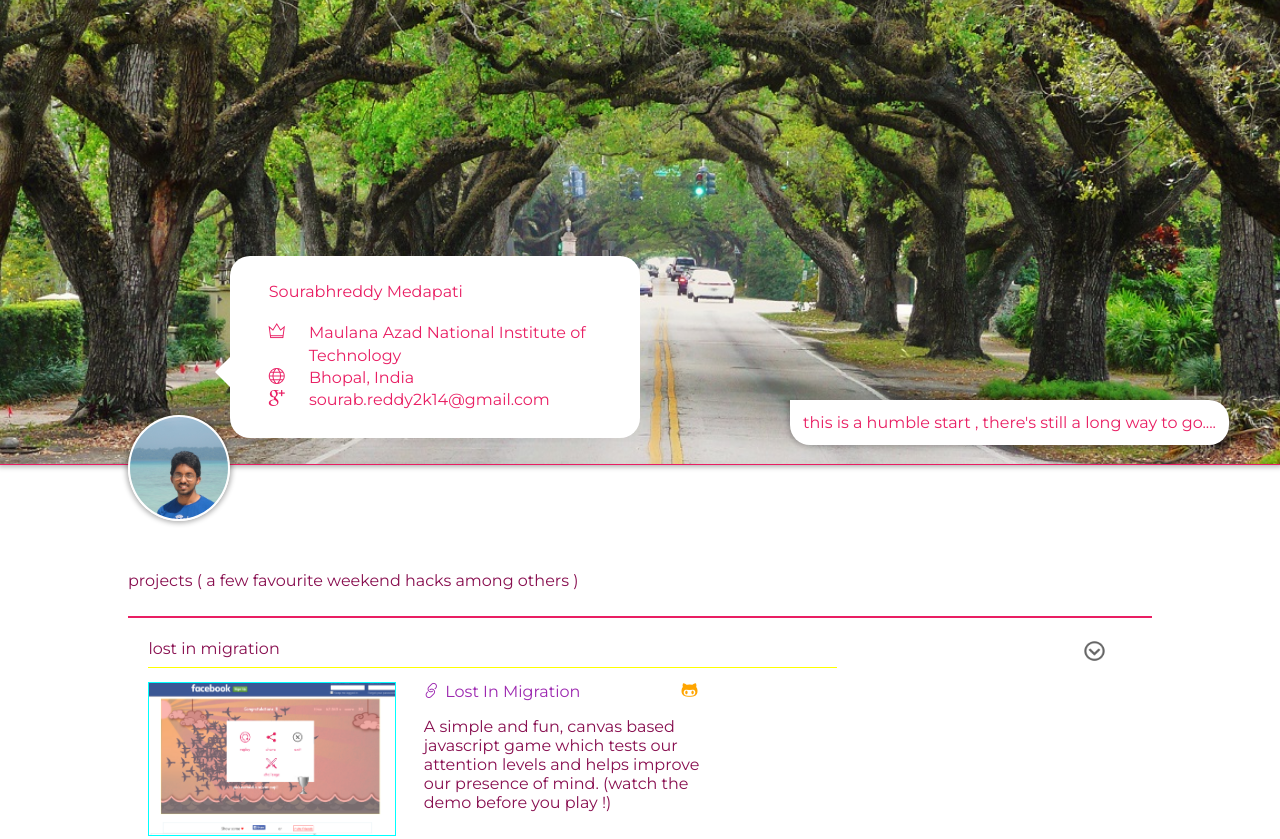
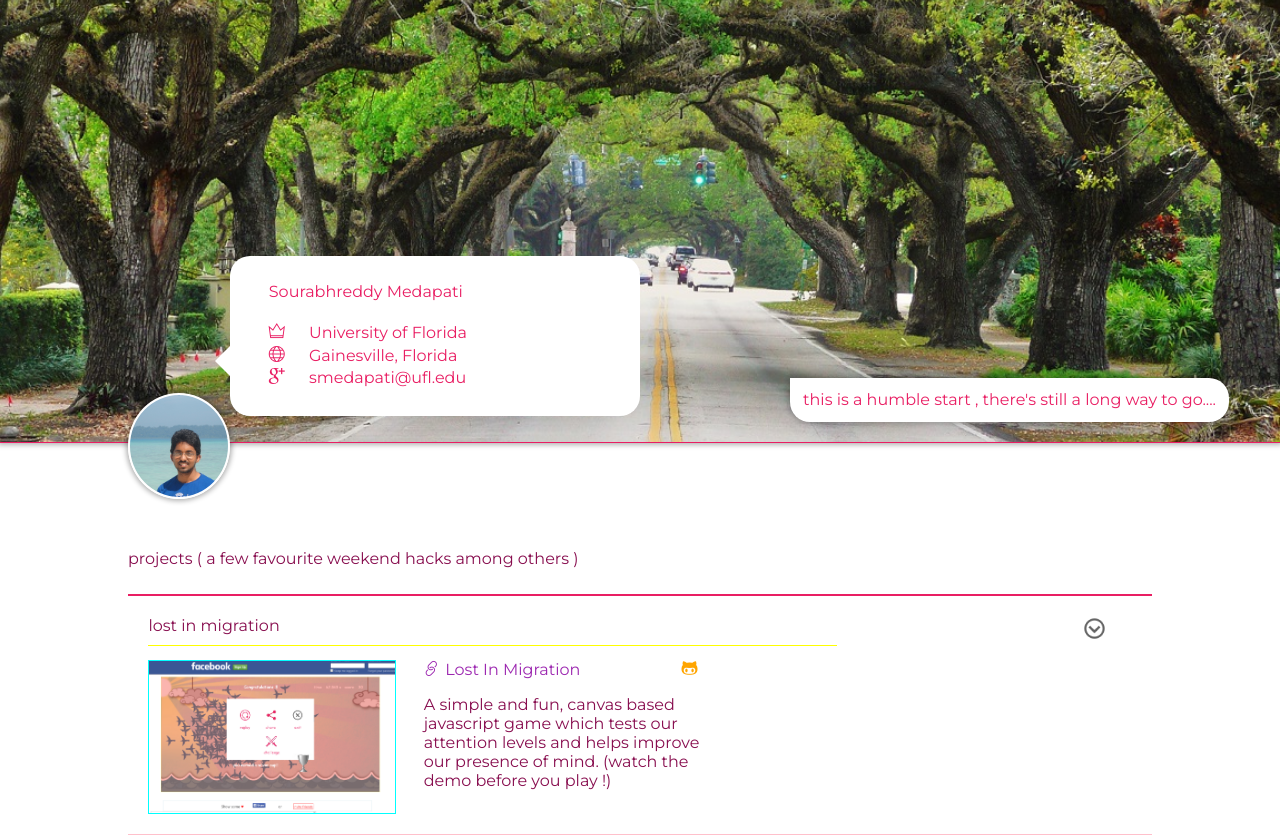
Before and after one commit to sourabh2k15/sourabh2k15.github.io, a plain HTML site: page index.html in a window 1280 px wide. Shown: the top 839 px of the page. Drawn offline with nearby package versions, Linux system fonts and the light colour scheme.

Commit message:
pushed commits

```diff
--- a/index.html
+++ b/index.html
@@ -11,10 +11,9 @@
           <div class="cover">
               <div class="address">
                   <div>Sourabhreddy Medapati</div><br/>
-                  <div><span class="ti-crown"></span>Maulana Azad National Institute of </div>
-		  <div style="padding-left:40px;">Technology</div>
-                  <div><span class="ti-world"></span>Bhopal, India</div>
-                  <div><a href="mailto:sourab.reddy2k14@gmail.com?Subject=Greetings%20dev" target="_top" style='text-decoration:none;color:#E91E63'><span class="ti-google"></span>sourab.reddy2k14@gmail.com</a></div>
+                  <div><span class="ti-crown"></span>University of Florida</div>
+                  <div><span class="ti-world"></span>Gainesville, Florida</div>
+                  <div><a href="mailto:sourab.reddy2k14@gmail.com?Subject=Greetings%20dev" target="_top" style='text-decoration:none;color:#E91E63'><span class="ti-google"></span>smedapati@ufl.edu</a></div>
               </div>
               <span class="caption">this is a humble start , there's still a long way to go....</span>
           </div>
```
